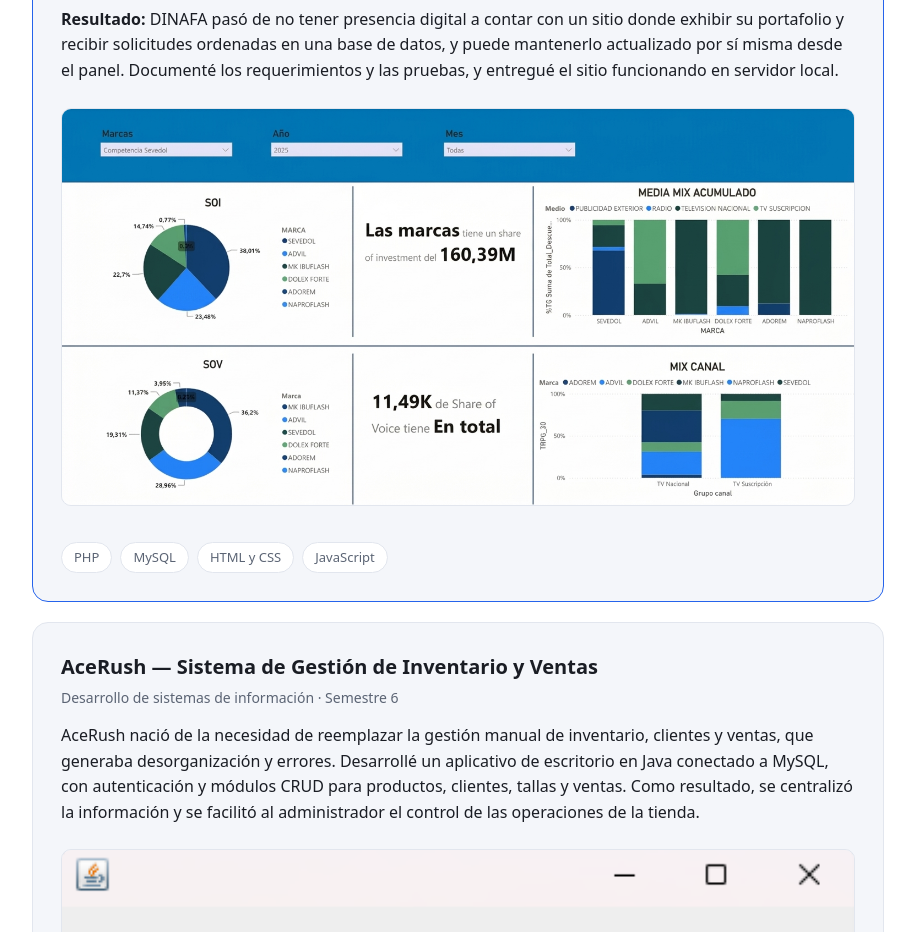
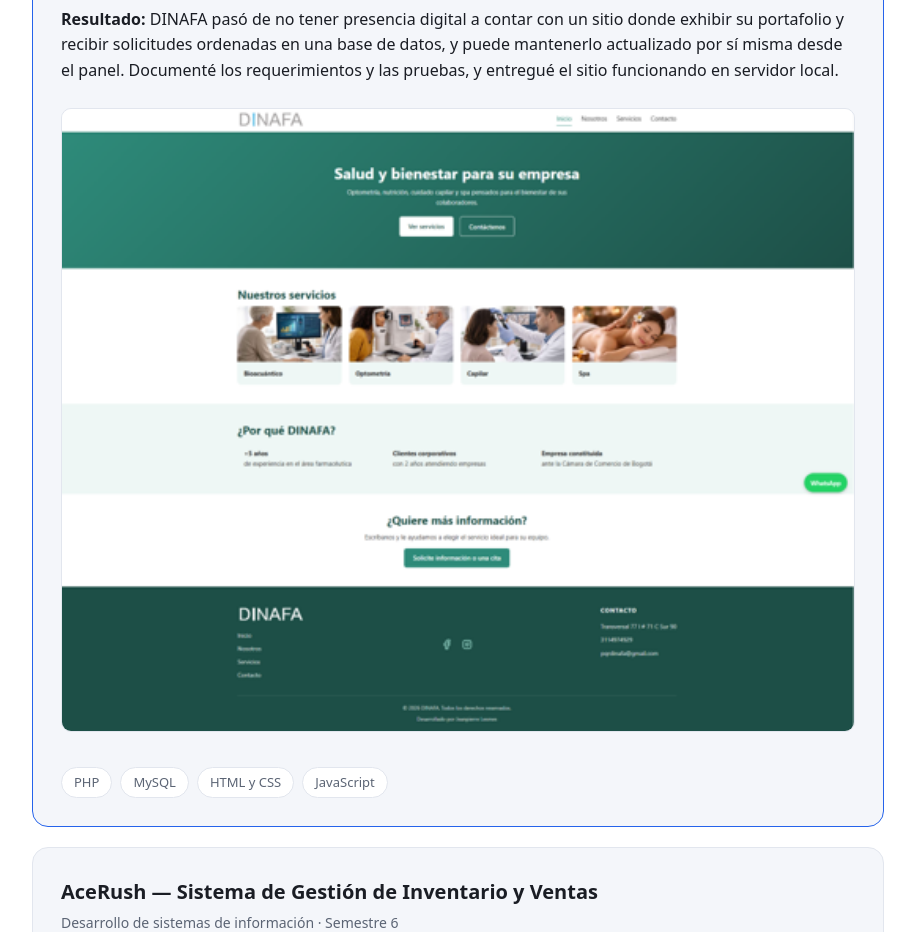
Before and after one commit to jlesmes2/github.io, a plain HTML site: page index.html in a window 1280 px wide. Shown: the part 2283-3215 px from the top of the page, without its empty margins (182-1097 px from the left). Drawn offline with Linux system fonts and the light colour scheme.

Commit message:
Change image source to DINAFA corporate page
Updated the image source in the HTML to reflect the new corporate page for DINAFA.

```diff
--- a/index.html
+++ b/index.html
@@ -127,7 +127,7 @@
       <p><strong>Problema:</strong> DINAFA, una microempresa de salud y bienestar corporativo, no tenía sitio web. Su portafolio solo se daba a conocer por el voz a voz, y cada contacto con un cliente se manejaba a mano por WhatsApp o correo. Eso dificultaba que las empresas la encontraran y hacía fácil que una solicitud se perdiera entre mensajes.</p>
       <p><strong>Solución:</strong> Diagnostiqué la situación con una matriz DOFA, diseñé la navegación y los bocetos, y construí con HTML, CSS, JavaScript, PHP y MySQL un sitio adaptable a celular y computador, con las secciones Inicio, Nosotros, Servicios y Contacto. El formulario de contacto valida los datos y guarda cada solicitud en una base de datos. Además desarrollé un panel de administrador con inicio de sesión, desde el cual la empresa gestiona usuarios, servicios, productos con fotos, datos de contacto y solicitudes, sin tocar el código. Apliqué contraseñas cifradas, consultas preparadas y protección CSRF, y diseñé el modelo relacional de la base de datos.</p>
       <p><strong>Resultado:</strong> DINAFA pasó de no tener presencia digital a contar con un sitio donde exhibir su portafolio y recibir solicitudes ordenadas en una base de datos, y puede mantenerlo actualizado por sí misma desde el panel. Documenté los requerimientos y las pruebas, y entregué el sitio funcionando en servidor local.</p>
-      <img class="shot" src="dashboard-trps.png" alt="Dashboard de seguimiento de TRPs, SOI y SOV en Power BI">
+      <img class="shot" src="DINAFA.png" alt="Pagina corporativa DINAFA">
       <div class="chips">
         <span class="chip">PHP</span>
         <span class="chip">MySQL</span>
```
